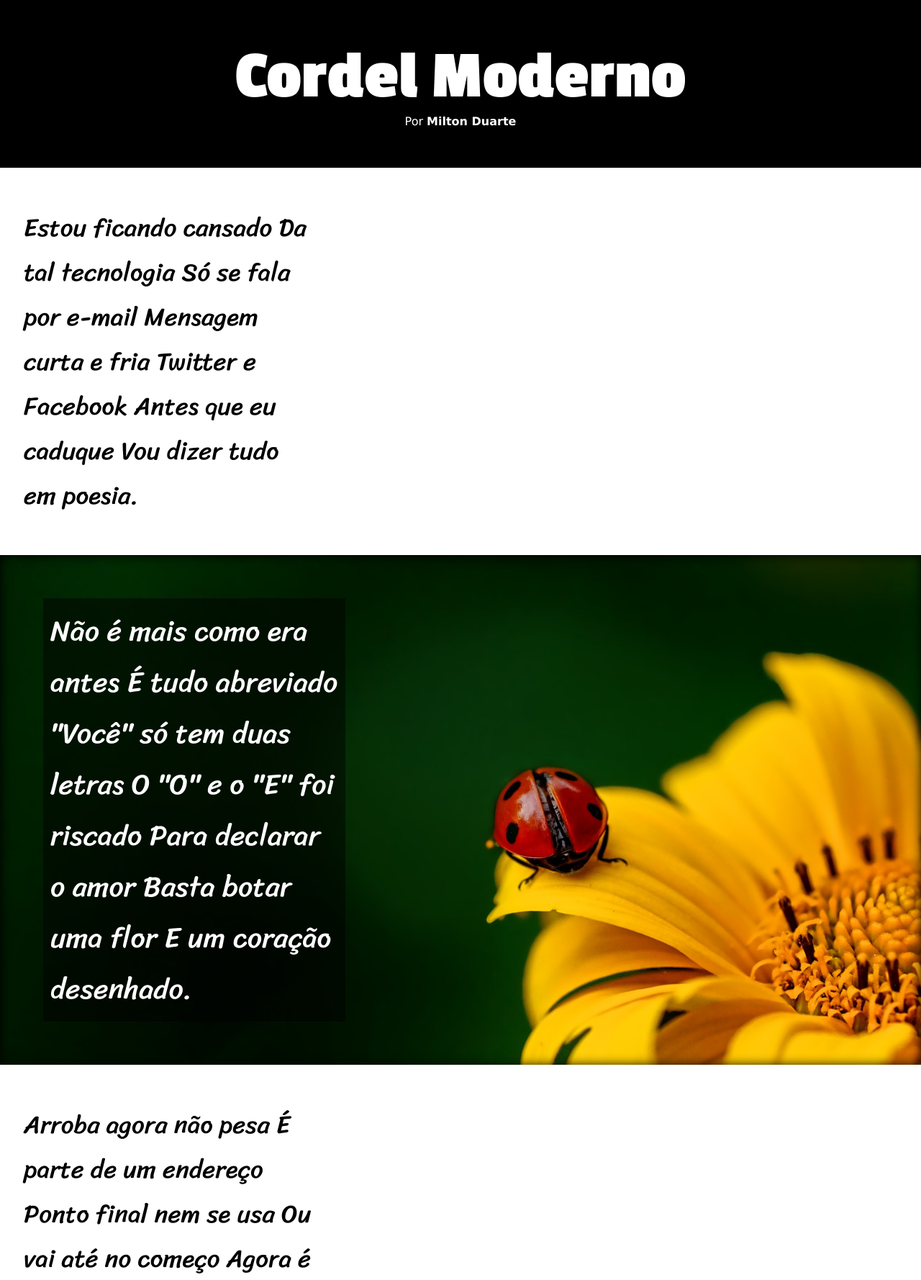
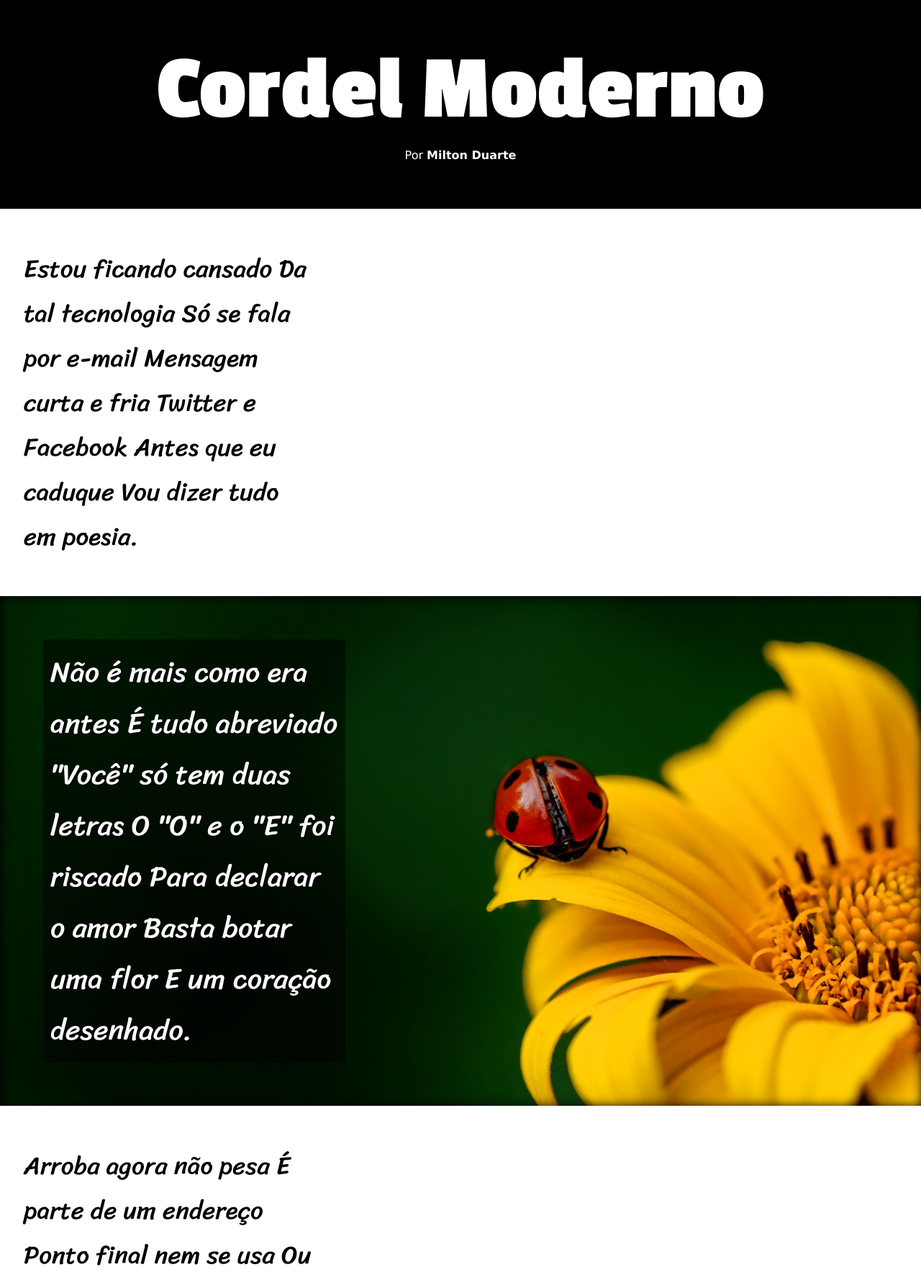
Before and after one commit to ChessUP/Html-Css-atualizado, a PHP site: page / in a window 1280 px wide. Shown: the top 1778 px of the page at 72% size. Run offline with PHP 8.4, Linux system fonts and the light colour scheme.

Commit message:
atualização

```diff
--- a/Módulo 3/desafio12/style/style.css
+++ b/Módulo 3/desafio12/style/style.css
@@ -43,12 +43,12 @@ header {
 header > h1 {
     font-family: 'Passion One', sans-serif;
     color: white;
-    font-size: 95px;
+    font-size: 10vw;
     margin: 0px;
 }
 
 header > p {
-    margin: 0px;
+    margin: 10px;
     font-family: Verdana, Geneva, Tahoma, sans-serif;
 }
 
@@ -74,13 +74,16 @@ header > p {
 #imgUm {
     background-color: black;
     background-image: url('../imagens/background001.jpg');
+    background-position: right center;
     background-attachment: fixed;
     background-size: cover;
     background-repeat: no-repeat;
 
     padding: 10px;
     margin: -8px;
-    box-shadow: inset 1px 1px 15px black
+    box-shadow: inset 1px 1px 15px black;
+
+    text-shadow: 1px 1px 1px black;
 }
 
 #imgDois {
```
